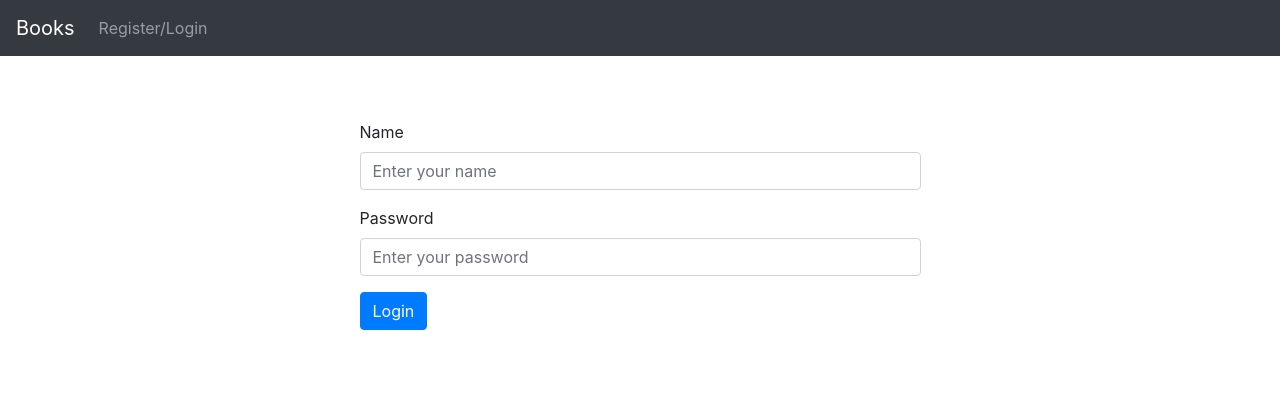
After one commit to TulasiJagan49/Git_Commands_Practise, a Flask app: template project1/templates/login.html in a window 1280 px wide. The commit adds this page. Shown: the top 393 px of the page. Run offline with Flask 2, Linux system fonts and the light colour scheme; the template is opened without the code that fills it, so the values that code supplies are empty; some libraries are stand-ins or nearby versions.

Commit message:
Added the login button and posted the data to /auth

```diff
--- a/project1/application.py
+++ b/project1/application.py
@@ -1,13 +1,14 @@
 import os
 import datetime
-from passlib.hash import bcrypt
-from flask import Flask, session, render_template, request
+import logging
+from flask import Flask, session, render_template, request, redirect
 from flask_session import Session
 from flask_script import Manager
 from flask_sqlalchemy import SQLAlchemy
 from sqlalchemy import create_engine
 from sqlalchemy.orm import scoped_session, sessionmaker
 from flask_migrate import Migrate
+from werkzeug.security import check_password_hash, generate_password_hash
 
 app = Flask(__name__)
 
@@ -18,6 +19,8 @@ if not os.getenv("DATABASE_URL"):
 # Configure session to use filesystem
 app.config["SESSION_PERMANENT"] = False
 app.config["SESSION_TYPE"] = "filesystem"
+Session(app)
+
 app.config["SQLALCHEMY_TRACK_MODIFICATIONS"] = False
 app.config['SQLALCHEMY_DATABASE_URI'] = os.getenv("DATABASE_URL")
 db = SQLAlchemy(app)
@@ -26,31 +29,96 @@ migrate = Migrate(app, db)
 
 class User(db.Model):
     __tablename__ = "users"
-
     id = db.Column(db.Integer, primary_key = True,nullable = False)
     name = db.Column(db.String, nullable = False)
-    password = db.Column(db.String, nullable = False)
+    password = db.Column(db.String(255), nullable = False)
     timestamp = db.Column(db.DateTime, nullable = False)
 
     def __init__(self, name, password):
-
         self.name = name
-        self.password = bcrypt.encrypt(password)
+        self.password = generate_password_hash(request.form.get("password"))
         self.timestamp = datetime.datetime.now()
-
 
 @app.route("/")
 def index():
+    if(session.get("name") != None and session.get("password") != None):
+        return render_template("index.html", flag = True, name = session.get("name"))
     return render_template("index.html", flag = False)
 
 @app.route("/register", methods = ["GET", "POST"])
 def register():
+
+    # If the user fills the form and submits it.
     if request.method == "POST":
-        db.session.add(User(request.form.get("name"), request.form.get("password")))
-        return render_template("register.html", flag = True, name = request.form.get("name"))
-    return render_template("register.html", flag = False)
+
+        # Checking whether all the fields are filled.
+        if not request.form.get("name"):
+            return render_template("error.html", message="Please provide User name.")
+        if not request.form.get("password"):
+            return render_template("error.html", message="Please provide Password.")
+
+        # Trying to see whether the user is already present or not. If present
+        # will ask the user to login.
+        try:
+            existing = User.query.filter_by(name=request.form.get("name")).one()
+            return render_template("register.html", flag = True,
+                name = request.form.get("name"),
+                message = """It seems like you are already a
+                 registered user with us. Please use login button next time.""")
+
+        # If the user is not added to our we will add that person to the
+        # database.
+        except:
+            try:
+                db.session.add(User(request.form.get("name"),
+                 request.form.get("password")))
+                db.session.commit()
+
+                os.system("flask db init")
+                os.system("flask db migrate")
+                os.system("flask db upgrade")
+
+                return render_template("register.html", flag = True,
+                        name = request.form.get("name"),
+                        message = """Aww yeah, you successfully registered
+                         for this application.""")
+            except:
+                return render_template("register.html", flag = False,
+                    message = """There was some error on our side.
+                    Please try registering again.""")
+    # This is the for get request to present the register page.
+    return render_template("register.html", flag = False, message = "")
 
 @app.route("/admin")
 def admin():
+    # This method shows all the users in a table format.
     users = User.query.order_by(User.timestamp.desc()).all()
     return render_template("admin.html", users = users)
+
+@app.route("/auth", methods = ["POST"])
+def auth():
+
+    # Tries to see whether the user provided the details correct or not.
+    # Otherwise will redirect to login page.
+    if request.method == "POST":
+        try:
+            session['name'] = request.form.get("name")
+            session['password'] = request.form.get("password")
+
+            if not session['name']:
+                return render_template("error.html", message="Please provide User name.")
+            if not session['password']:
+                return render_template("error.html", message="Please provide Password.")
+            print("The above line")
+            data = User.query.filter_by(name=session['name']).one()
+            print(data.name, data.password)
+            print(check_password_hash(session['password'], data.password))
+            if check_password_hash(data.password, session['password']):
+                return redirect("/")
+            else:
+                return render_template("error.html",
+                    message = """Invalid Username and(or) password""")
+        except:
+            session.clear()
+            return render_template("error.html",
+                message = """You might not be registered user. Please register first""")
--- a/project1/templates/layout.html
+++ b/project1/templates/layout.html
@@ -2,14 +2,28 @@
 <html>
 
 <head>
-  <title>My Website!</title>
+  <title>Books</title>
   <meta name="viewport" content="width=device-width, initial-scale=1" />
   <link rel="stylesheet" href="https://stackpath.bootstrapcdn.com/bootstrap/4.4.1/css/bootstrap.min.css"
     integrity="sha384-Vkoo8x4CGsO3+Hhxv8T/Q5PaXtkKtu6ug5TOeNV6gBiFeWPGFN9MuhOf23Q9Ifjh" crossorigin="anonymous" />
 </head>
 
 <body>
-  {% block content %} {% endblock content%}
+
+    <nav class="navbar navbar-expand-lg navbar-dark bg-dark">
+      <a class="navbar-brand" href="{{ url_for('index') }}">Books</a>
+      <button class="navbar-toggler" type="button" data-toggle="collapse" data-target="#navbarNav" aria-controls="navbarNav" aria-expanded="false" aria-label="Toggle navigation">
+        <span class="navbar-toggler-icon"></span>
+      </button>
+      <div class="collapse navbar-collapse" id="navbarNav">
+        <ul class="navbar-nav">
+          <li class="nav-item">
+            <a class="nav-link" href="{{ url_for('register') }}">Register/Login</a>
+          </li>
+        </ul>
+      </div>
+    </nav>
+    {% block content %} {% endblock content%}
 </body>
 
 </html>
--- /dev/null
+++ b/project1/templates/login.html
@@ -0,0 +1,23 @@
+{% extends "layout.html" %}
+
+{% block content %}
+	<div class = "container-fluid" style = "padding: 5%">
+    <div class = "row">
+      <div class = "col-md-3"></div>
+      <div class = "col-md-6">
+    		<form action="{{ url_for('login') }}" method="POST">
+      			<div class="form-group">
+        			<label for="Name"> Name </label>
+        			<input type="text" name="name" placeholder="Enter your name" class="form-control"/>
+      			</div>
+      			<div class="form-group">
+        			<label for="Password">Password</label>
+        			<input type="password" class="form-control" name = "password" placeholder="Enter your password" />
+      			</div>
+      			<button type="submit" class="btn btn-primary" formaction="/auth">Login</button>
+    		</form>
+      </div>
+      <div class = "col-md-3"></div>
+    </div>
+  </div>
+{% endblock content %}
```
Also changed, not shown: project1/templates/error.html (added, +10 -0 lines), project1/templates/register.html (+20 -14 lines), 2 other files.
